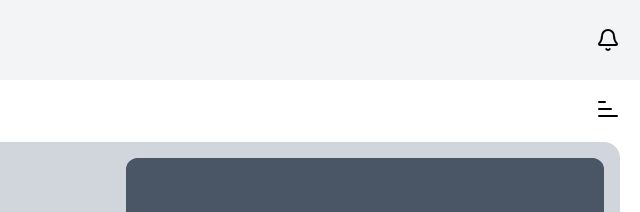
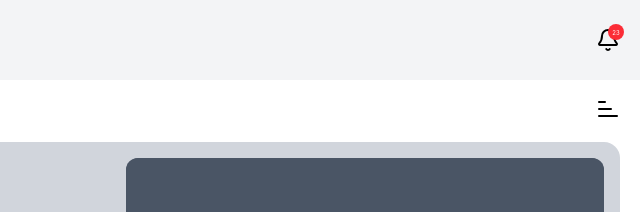
Before and after one commit to avi7yt/e-commerce-website, a website built with Vite: page index.html in a window 1280 px wide. Shown: the top 212 px of the page, 640-1280 px from the left. Built offline with nearby package versions, Linux system fonts and the light colour scheme.

Commit message:
add notification count to notification icon for better user awareness

```diff
--- a/index.html
+++ b/index.html
@@ -19,8 +19,11 @@
         <p class="text-gray-500 font-semibold">Enjoy our services!</p>
       </div>
       </div>
-      <div class="notification-icon cursor-pointer">
+      <div class="notification-icon cursor-pointer relative">
         <svg xmlns="http://www.w3.org/2000/svg" width="24" height="24" viewBox="0 0 24 24" fill="none" stroke="currentColor" stroke-width="2" stroke-linecap="round" stroke-linejoin="round" class="lucide lucide-bell preview-icon"><path d="M10.268 21a2 2 0 0 0 3.464 0"/><path d="M3.262 15.326A1 1 0 0 0 4 17h16a1 1 0 0 0 .74-1.673C19.41 13.956 18 12.499 18 8A6 6 0 0 0 6 8c0 4.499-1.411 5.956-2.738 7.326"/></svg>
+        <div class="notification-count p-2 bg-red-500 rounded-full w-2.5 h-2.5 flex justify-center items-center absolute -top-1 -right-1">
+          <span class="text-[6px] text-white">23</span>
+        </div>
       </div>
     </header>
 
```
